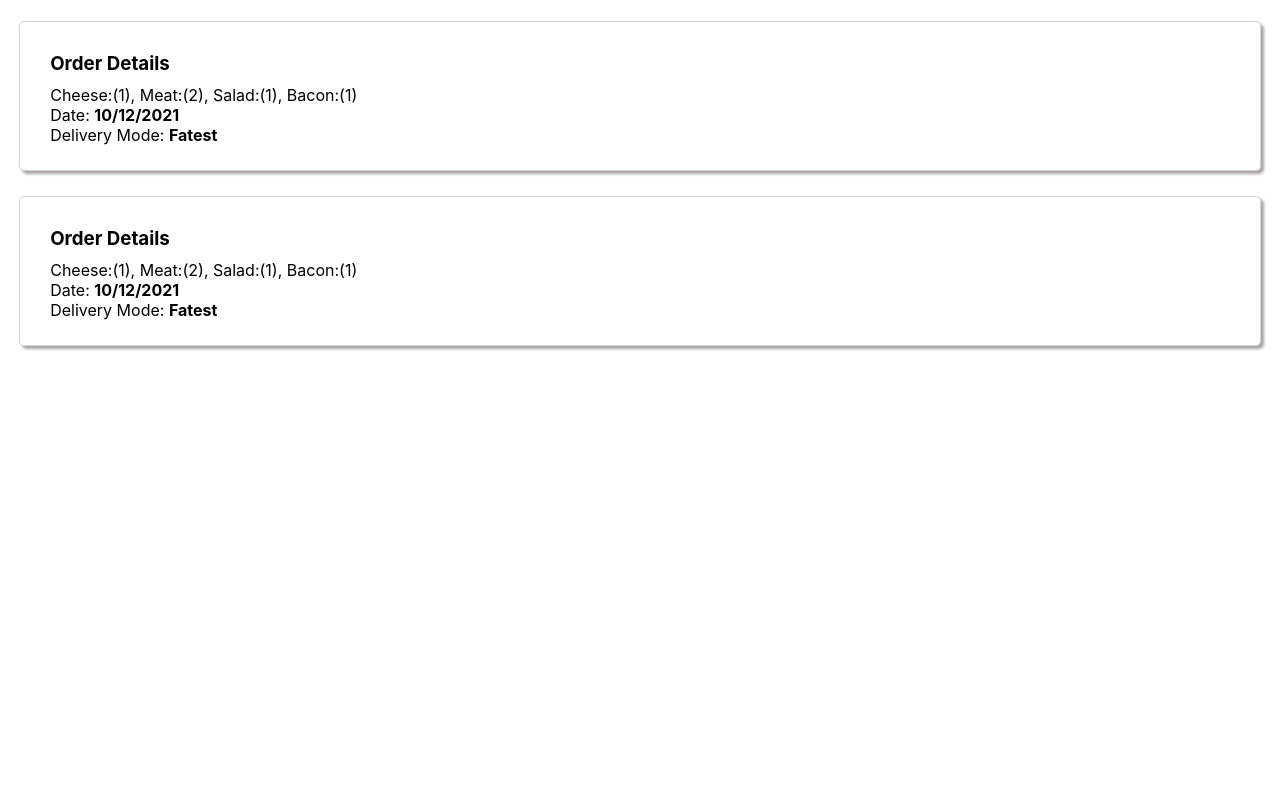
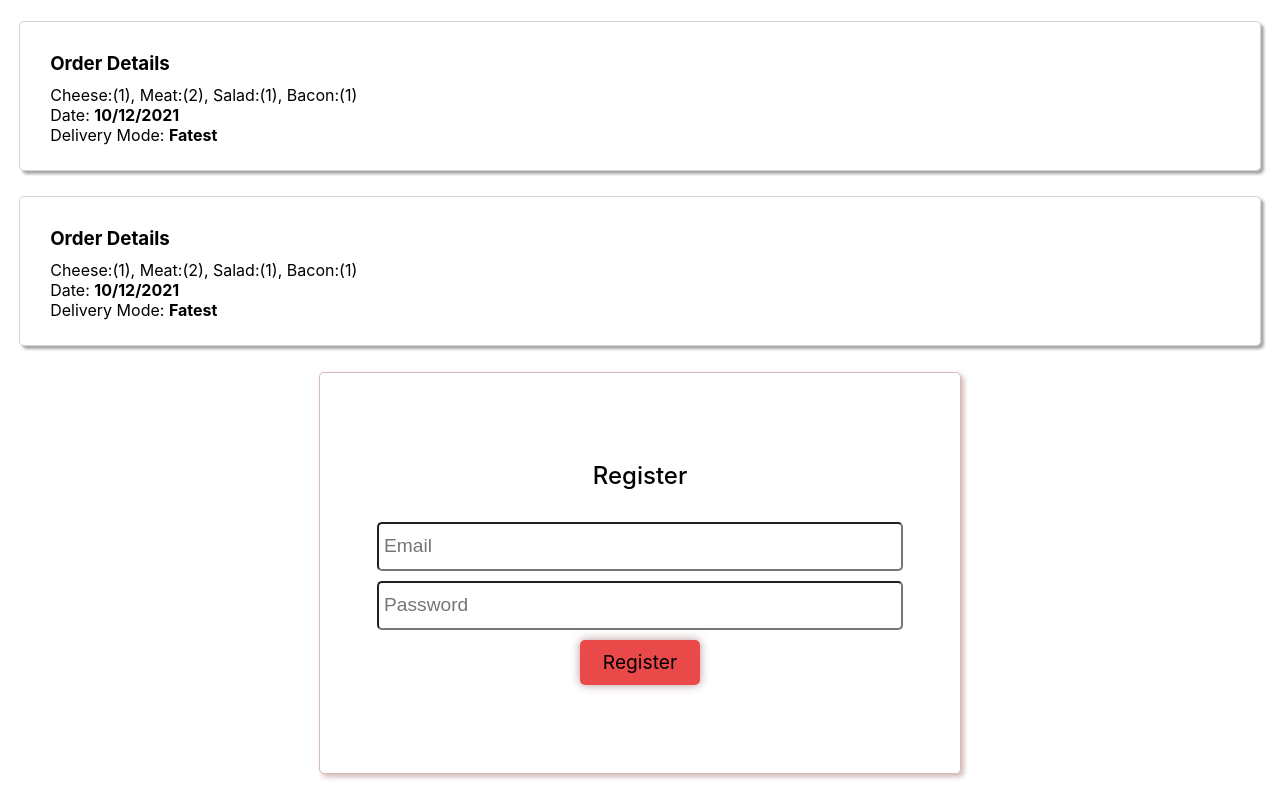
Before and after one commit to Burhan-Rashid/burger-builder, a React (Create React App) app: page / in a window 1280 px wide. Shown: the part 1456-2256 px from the top of the page. Before the commit the page ends 1828 px from the top, so only its background shows below. Built offline with nearby package versions, Linux system fonts and the light colour scheme.

Commit message:
Added login/register form

```diff
--- /dev/null
+++ b/src/components/Auth/Auth.css
@@ -0,0 +1,34 @@
+.Auth {
+  width: 50%;
+  height: 400px;
+  display: flex;
+  flex-direction: column;
+  margin: 2% auto;
+  border: 1px solid rgba(187, 144, 144, 0.61);
+  border-radius: 5px;
+  align-items: center;
+  justify-content: center;
+  box-shadow: 3px 3px 5px rgba(187, 144, 144, 0.61);
+}
+.Auth h4 {
+  font-size: 1.5rem;
+  font-weight: 500;
+  margin-bottom: 5%;
+}
+
+.Auth form input {
+  width: 80%;
+  height: 35px;
+  font-size: 1.2rem;
+  outline: none;
+  padding: 5px;
+  margin-bottom: 10px;
+  border-radius: 5px;
+}
+.form {
+  display: flex;
+  width: 100%;
+  flex-direction: column;
+  align-items: center;
+  justify-content: center;
+}
--- /dev/null
+++ b/src/components/Auth/Auth.js
@@ -0,0 +1,19 @@
+import React from 'react'
+import "./Auth.css"
+import Button from "../UI/Button/Button"
+
+function Auth() {
+    let type = "Register";
+    return (
+        <div className="Auth">
+            <h4>{type}</h4>
+            <form className="form">
+                <input type="text" placeholder="Email" />
+                <input type="password" placeholder="Password" />
+                <Button style={{ width: "100px" }}>{type}</Button>
+            </form>
+        </div>
+    )
+}
+
+export default Auth
--- a/src/containers/BurgerBuilder/BurgerBuilder.js
+++ b/src/containers/BurgerBuilder/BurgerBuilder.js
@@ -1,4 +1,5 @@
 import React from 'react'
+import Auth from '../../components/Auth/Auth'
 import Backdrop from '../../components/Backdrop/Backdrop'
 import BuildControls from '../../components/BuildControls/BuildControls'
 import Burger from "../../components/Burger/Burger"
@@ -16,6 +17,7 @@ function BurgerBuilder() {
             <Modal />
             <OrderCard />
             <OrderCard />
+            <Auth />
 
         </div>
     )
```
